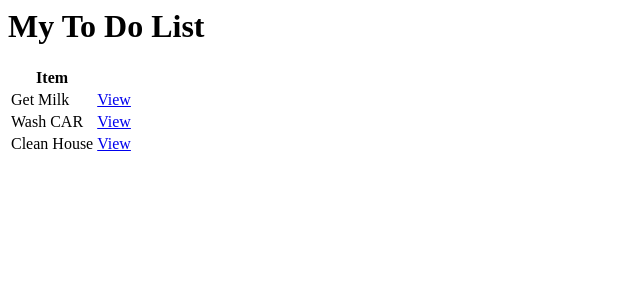
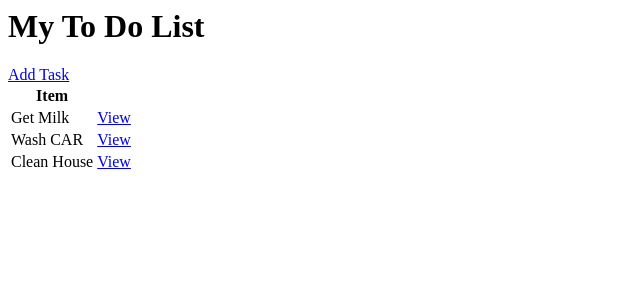
Before and after one commit to ooooo5h/youtube_django_todolist_20220223, a Django app: page / in a window 1280 px wide. Shown: the top 300 px of the page, without its empty margins (0-640 px from the left). Run offline with Django 4.2, Linux system fonts and the light colour scheme; data comes from the database, SQL or seed files in the repository.

Commit message:
add task버튼 추가 및 링크 연결

```diff
--- a/base/templates/base/task_list.html
+++ b/base/templates/base/task_list.html
@@ -1,4 +1,5 @@
 <h1>My To Do List</h1>
+<a href="{% url 'task-create' %}">Add Task</a>
 
 <table>
 
```
